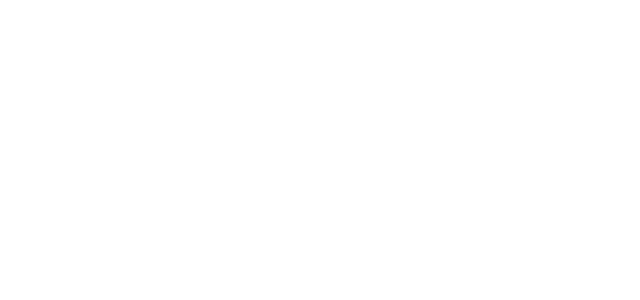
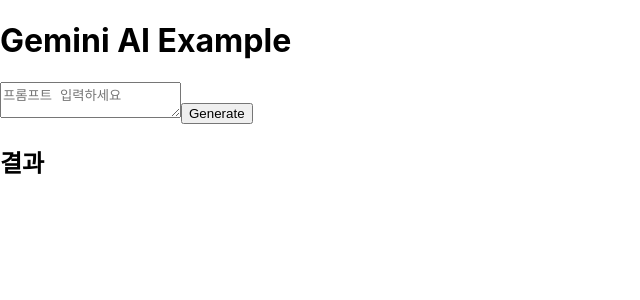
Before and after one commit to 2024Network-6-chatting/chatting-client, a React (Create React App) app: page / in a window 1280 px wide. Shown: the top 300 px of the page, without its empty margins (0-640 px from the left). Built offline with nearby package versions, Linux system fonts and the light colour scheme; no server answers.

Commit message:
feat: gemini Test

```diff
--- a/package.json
+++ b/package.json
@@ -7,6 +7,8 @@
     "@testing-library/jest-dom": "^5.14.1",
     "@testing-library/react": "^13.0.0",
     "@testing-library/user-event": "^13.2.1",
+    "axios": "^1.7.8",
+    "net": "^1.0.2",
     "react": "^18.3.1",
     "react-dom": "^18.3.1",
     "react-scripts": "5.0.1",
--- /dev/null
+++ b/src/GeminiAI.js
@@ -0,0 +1,46 @@
+import React, { useState } from "react";
+import axios from "axios";
+
+const GeminiAIExample = () => {
+  const [result, setResult] = useState("");
+  const [prompt, setPrompt] = useState("");
+  const apiKey = process.env.REACT_APP_GEMINI_API
+
+  const handleGenerate = async () => {
+    try {
+      const response = await axios.post(
+        "https://api.generativeai.google/v1/models/gemini-1.5-flash:generateContent",
+        {
+          prompt: { text: prompt },
+        },
+        {
+          headers: {
+            Authorization: apiKey, //api 키
+            "Content-Type": "application/json",
+          },
+        }
+      );
+      setResult(response.data.response.text);
+    } catch (error) {
+      console.error("API 호출 중 에러 발생:", error);
+    }
+  };
+
+  return (
+    <div>
+      <h1>Gemini AI Example</h1>
+      <textarea
+        value={prompt}
+        onChange={(e) => setPrompt(e.target.value)}
+        placeholder="프롬프트 입력하세요"
+      />
+      <button onClick={handleGenerate}>Generate</button>
+      <div>
+        <h2>결과</h2>
+        <p>{result}</p>
+      </div>
+    </div>
+  );
+};
+
+export default GeminiAIExample;
--- a/src/index.js
+++ b/src/index.js
@@ -2,10 +2,11 @@
 import ReactDOM from "react-dom/client";
 import "./index.css";
 import App from "./App";
+import GeminiAIExample from "./GeminiAI";
 
 const root = ReactDOM.createRoot(document.getElementById("root"));
 root.render(
   <React.StrictMode>
-    <App />
+    <GeminiAIExample />
   </React.StrictMode>
 );
```
Also changed, not shown: 2 other files (tests, documents, lock files or other folders).
